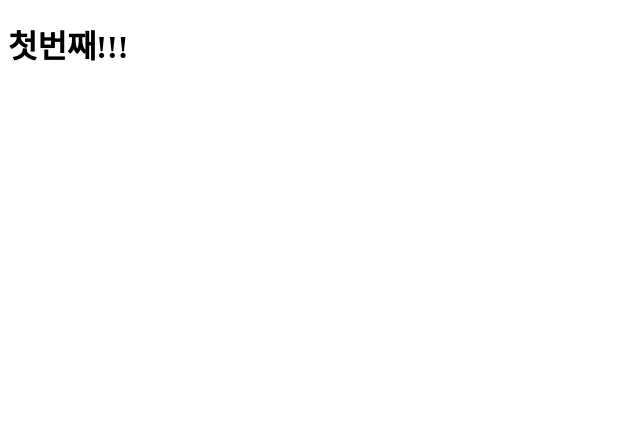
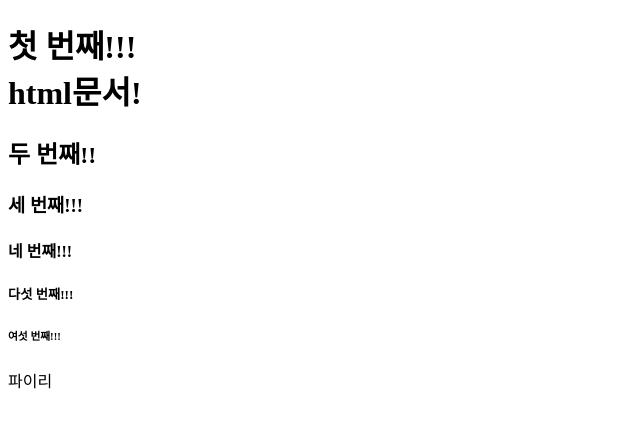
Before and after one commit to nihilism011/RitsProject, a plain HTML site: page 2024-07-18/First.html in a window 1280 px wide. Shown: the whole page, without its empty margins (0-640 px from the left). Drawn offline with Linux system fonts and the light colour scheme.

Commit message:
git push

```diff
--- a/2024-07-18/First.html
+++ b/2024-07-18/First.html
@@ -6,6 +6,15 @@
     <title>Document</title>
 </head>
 <body>
-    <h1>첫번째!!!</h1>
+    <!-- ctrl + / -->
+    <!-- <br> 줄바꿈 -->
+    <h1>첫 번째!!! <br>html문서!</h1>
+    <h2>두 번째!!</h2>
+    <h3>세 번째!!!</h3>
+    <h4>네 번째!!!</h4>
+    <h5>다섯 번째!!!</h5>
+    <h6>여섯 번째!!!</h6>
+    <div>파이리</div>
+
 </body>
 </html>
```
